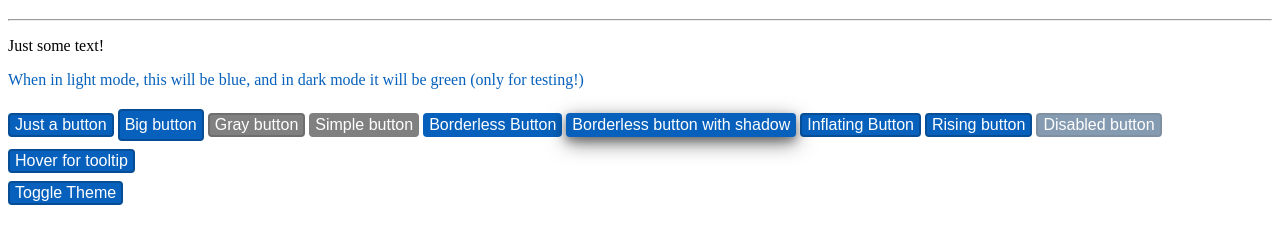
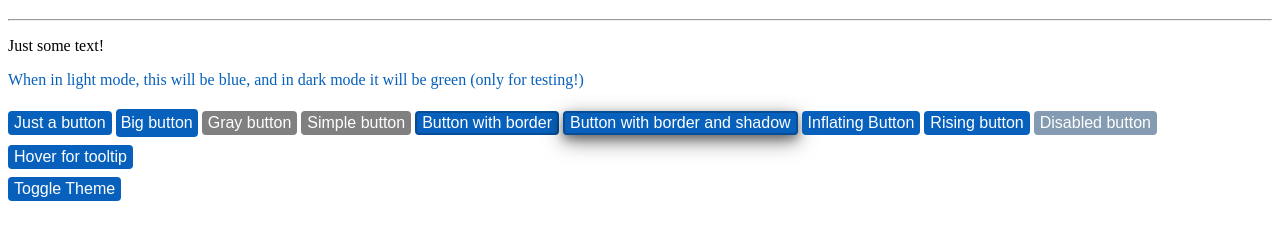
Before and after one commit to RobertLupas/Flare, a website: page index.html in a window 1280 px wide. Shown: the part 61-304 px from the top of the page. Drawn offline with Linux system fonts and the light colour scheme.

Commit message:
Modified default button styles

```diff
--- a/index.html
+++ b/index.html
@@ -14,8 +14,8 @@
   <button class="big">Big button</button>
   <button class="gray">Gray button</button>
   <button class="simple">Simple button</button>
-  <button class="no-border">Borderless Button</button>
-  <button class="shadow no-border">Borderless button with shadow</button>
+  <button class="no-border">Button with border</button>
+  <button class="shadow no-border">Button with border and shadow</button>
   <button class="inflate">Inflating Button</button>
   <button class="rise">Rising button</button>
   <button class="disabled">Disabled button</button>
--- a/src/elements/_buttons.scss
+++ b/src/elements/_buttons.scss
@@ -1,14 +1,12 @@
 button {
   display: inline-block;
-  border-radius: $radius-sec;
-  border-color: $accent-dark;
-  border-style: solid;
-  border-width: $border-width-slim;
   background-color: $accent;
   color: $text-reverse;
-  padding: 1px 5px;
   font-size: 16px;
   margin: 4px 0;
+  border: none;
+  padding: 3px 6px;
+  border-radius: $radius-sec;
 
   &:hover {
     background-color: $accent-light;
@@ -16,8 +14,10 @@ button {
   }
 
   &.no-border {
-    border: none;
-    padding: 3px 6px;
+    padding: 1px 5px;
+    border-color: $accent-dark;
+    border-style: solid;
+    border-width: $border-width-slim;
   }
 
   &.gray {
```
Also changed, not shown: flare.css, flare.min.css.
